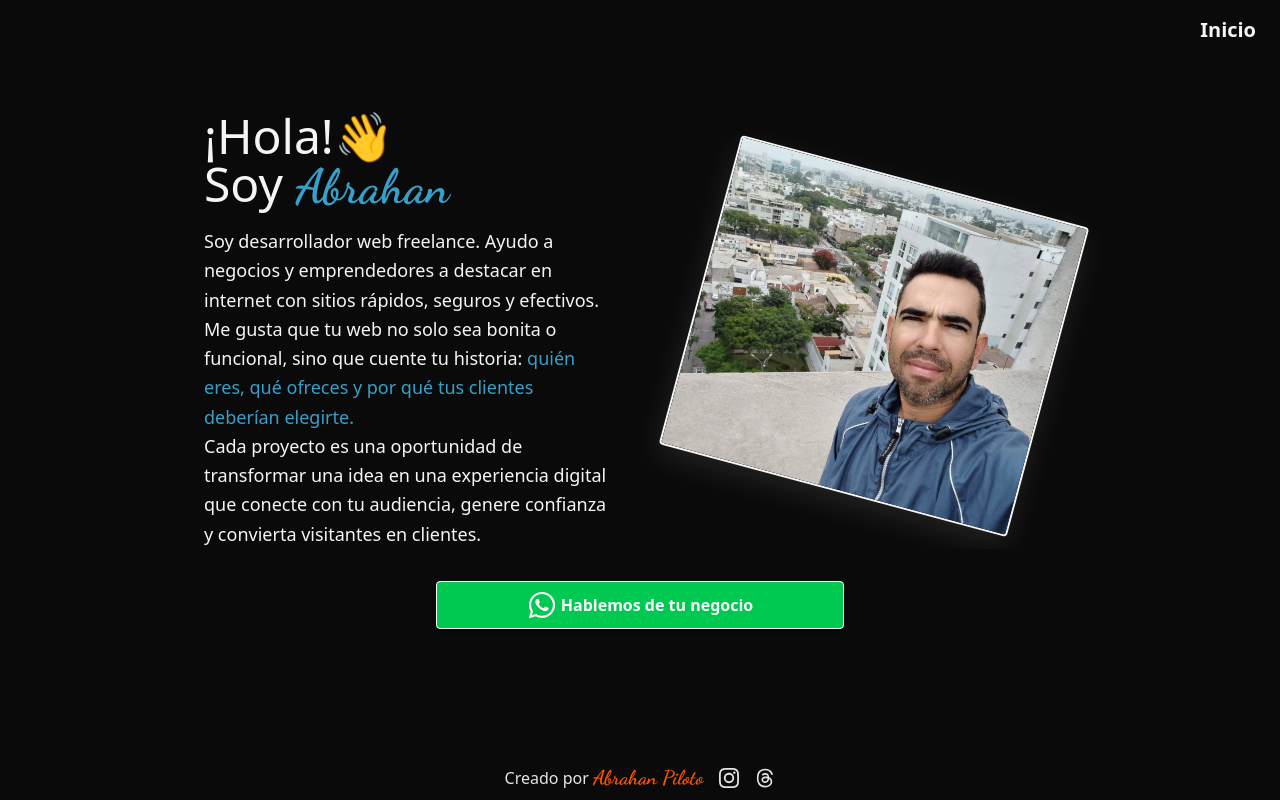
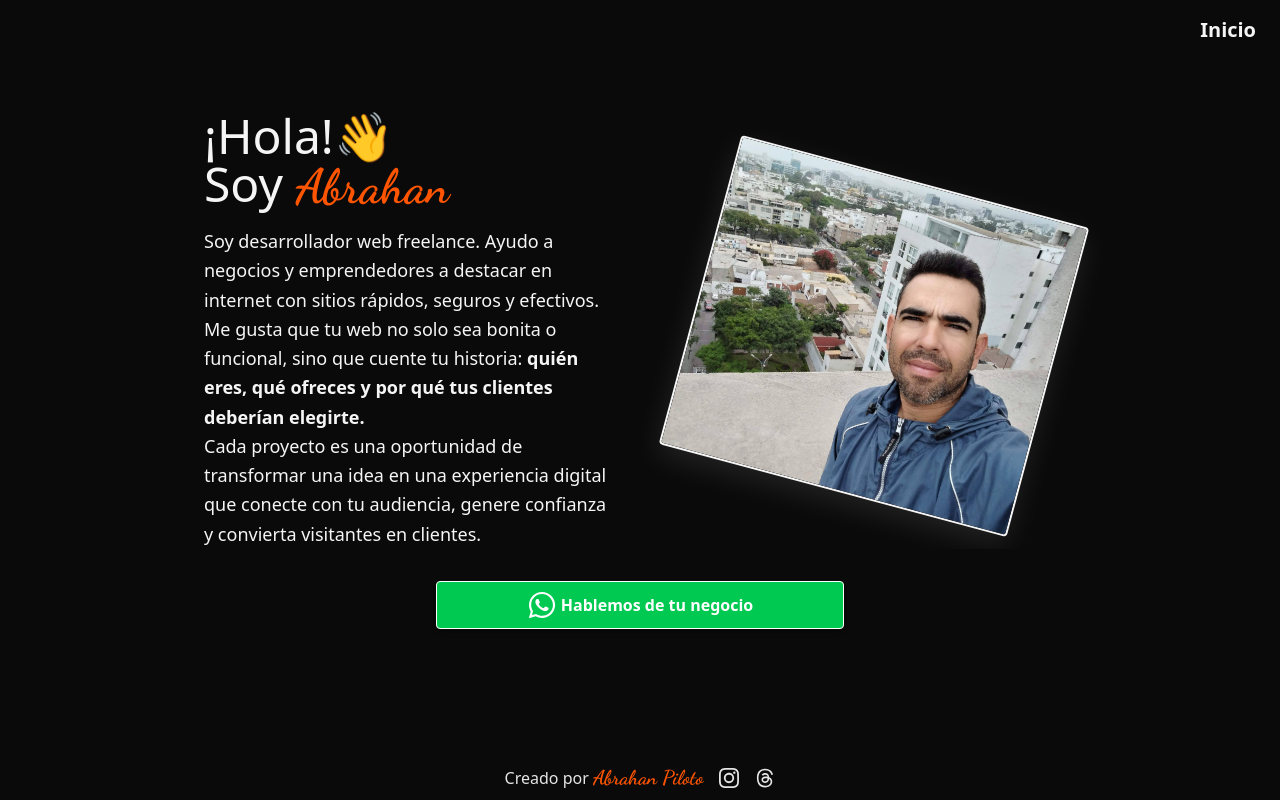
Before and after one commit to Abrahanpiloto/new-portfolio, a React (Vite) app: page /sobre-mi in a window 1280 px wide. Built offline with nearby package versions, Linux system fonts and the light colour scheme.

Commit message:
se dejo un solo color dark

```diff
--- a/src/components/Aboutme.jsx
+++ b/src/components/Aboutme.jsx
@@ -12,7 +12,7 @@ const AboutMe = () => {
           <h1 className="lg:text-5xl text-3xl mb-4 text-center lg:text-left">
             ¡Hola!<span>👋</span> <br /> Soy{" "}
             <span
-              className="text-[#36A0CA] text-5xl font-bold"
+              className="text-[#FF5500] text-5xl font-bold"
               style={{ fontFamily: "Dancing Script, cursive" }}
             >
               Abrahan
@@ -24,7 +24,7 @@ const AboutMe = () => {
             destacar en internet con sitios rápidos, seguros y efectivos. <br />{" "}
             Me gusta que tu web no solo sea bonita o funcional, sino que cuente
             tu historia:{" "}
-            <span className="text-[#36A0CA] ">
+            <span className="font-bold">
               quién eres, qué ofreces y por qué tus clientes deberían elegirte.
             </span>{" "}
             <br /> Cada proyecto es una oportunidad de transformar una idea en
--- a/src/components/Testimony.jsx
+++ b/src/components/Testimony.jsx
@@ -4,7 +4,7 @@ import { FaStar } from "react-icons/fa";
 
 const Testimony = () => {
   return (
-    <section className="min-h-screen bg-[#FCF9F5] dark:bg-neutral-950 text-neutral-900 dark:text-neutral-100 px-4 py-12">
+    <section className="min-h-screen  dark:bg-neutral-950 text-neutral-900 dark:text-neutral-100 px-4 py-12">
       {/* Botón de volver al inicio */}
       <div className="absolute text-xl top-4 right-6 font-bold dark:hover:text-amber-200 hover:text-blue-600">
         <Link to="/">Inicio</Link>
--- a/src/components/Welcome.jsx
+++ b/src/components/Welcome.jsx
@@ -6,7 +6,7 @@ import Switch from "./Switch";
 
 const HoverImageLinks = () => {
   return (
-    <section className="dark:bg-neutral-950 p-4 py-8 md:p-8 min-h-screen  bg-[#FCF9F5] transition-colors duration-500">
+    <section className="bg-neutral-950 p-4 py-8 md:p-8 min-h-screen transition-colors duration-500">
       <div className="flex justify-end">{/* <Switch /> */}</div>
 
       <div className="mx-auto max-w-5xl">
--- a/src/pages/Aboutmepage.jsx
+++ b/src/pages/Aboutmepage.jsx
@@ -6,7 +6,7 @@ import ButtonCta from "../components/ButtonCta";
 
 const Aboutmepage = () => {
   return (
-    <div className="py-16 bg-[#FCF9F5] min-h-screen dark:bg-neutral-950 text-neutral-800 dark:text-neutral-100">
+    <div className="py-16 min-h-screen bg-neutral-950 text-neutral-800 dark:text-neutral-100">
       <Aboutme />
       <ButtonCta />
       <Analytics />
```
